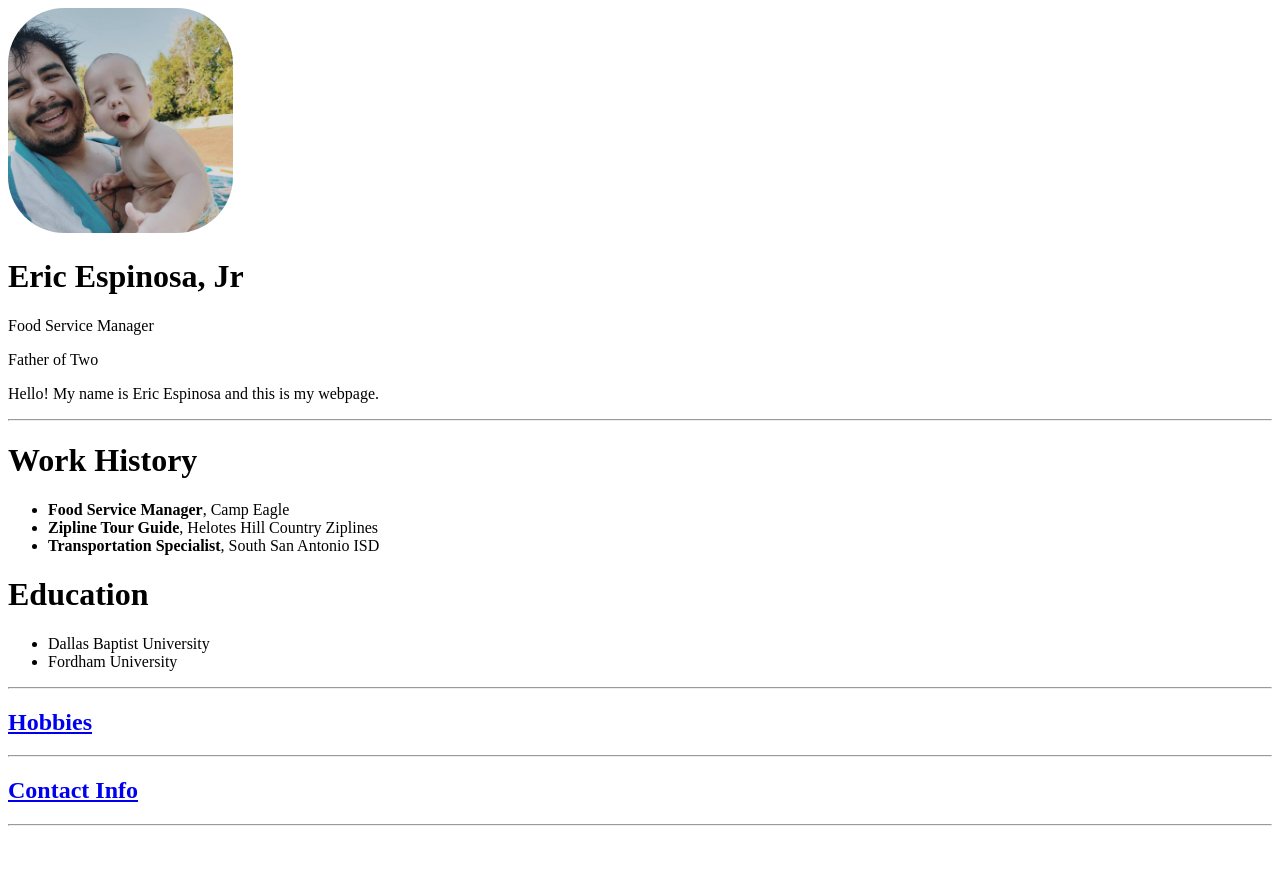
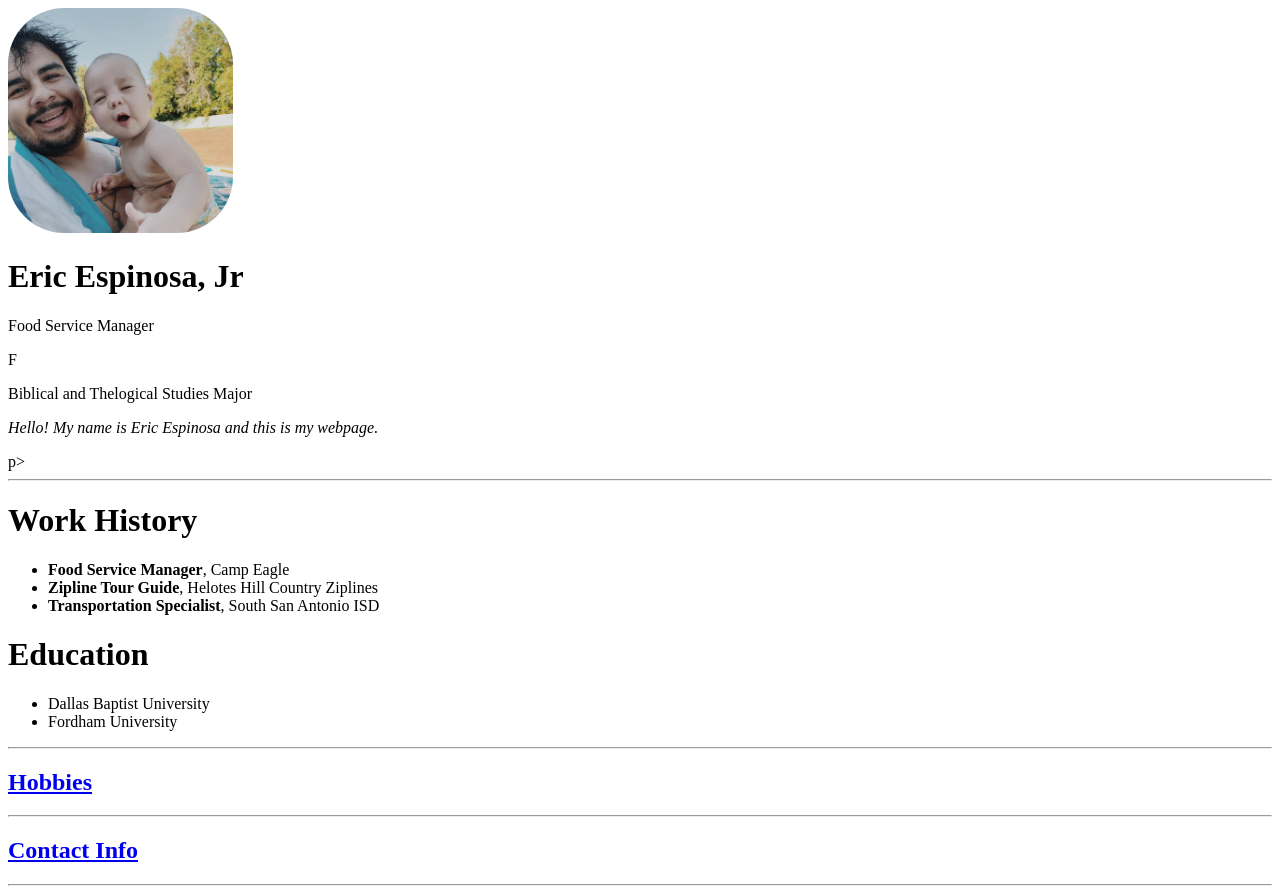
Before and after one commit to ericjrespinosa/ericspersonalsite, a plain HTML site: page index.html in a window 1280 px wide. Before the commit the page ends 834 px from the top, so only its background shows below. Drawn offline with Linux system fonts and the light colour scheme.

Commit message:
added major

```diff
--- a/index.html
+++ b/index.html
@@ -8,9 +8,9 @@
     <body>
     <img width="225" style="border-radius:25%;" src="profile pic.jpg"alt="">
     <h1>Eric Espinosa, Jr</h1>
-    <p>Food Service Manager</p>
-    <p>Father of Two</p>
-    <p>Hello! My name is Eric Espinosa and this is my webpage.
+    <p>Food Service Manager</p>F
+    <p>Biblical and Thelogical Studies Major</p>
+    <p> <em> Hello! My name is Eric Espinosa and this is my webpage.</em></p>p>
         <hr>
         <h1>Work History</h1>
         <ul>
```
